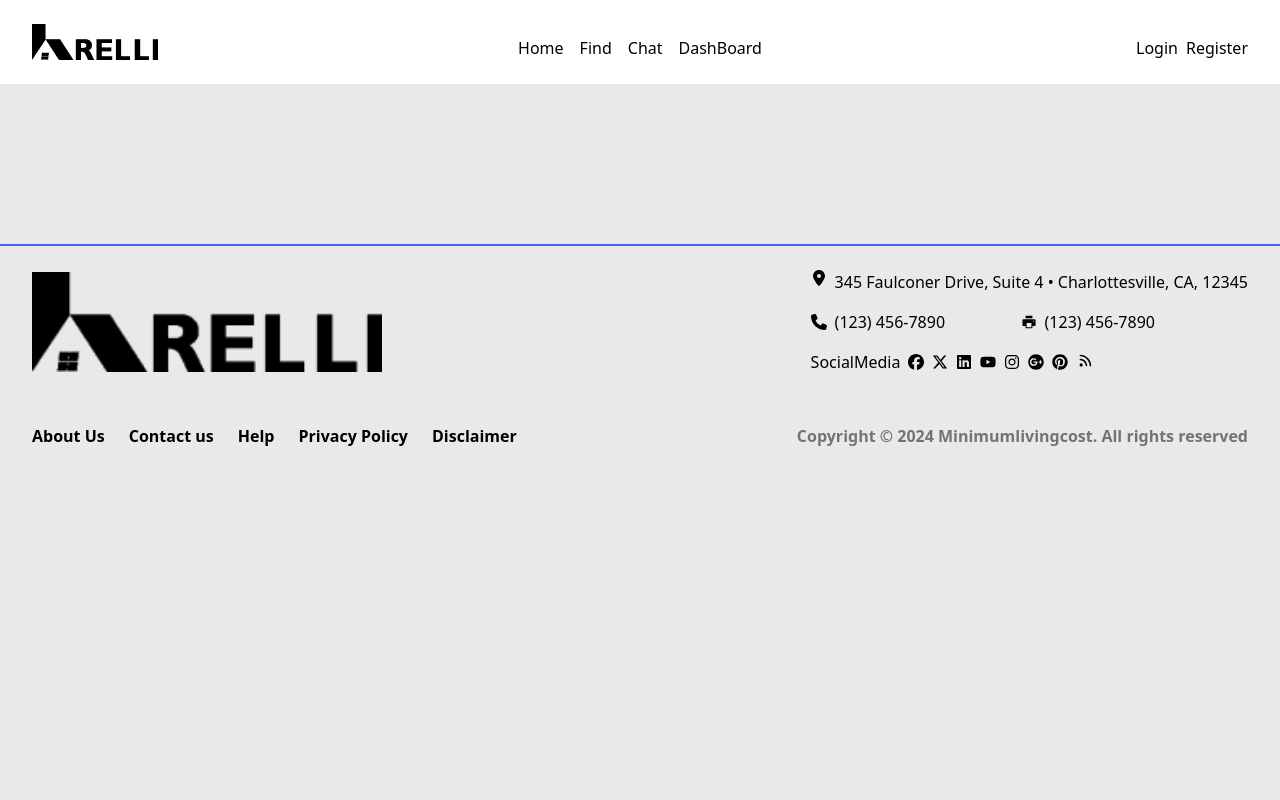
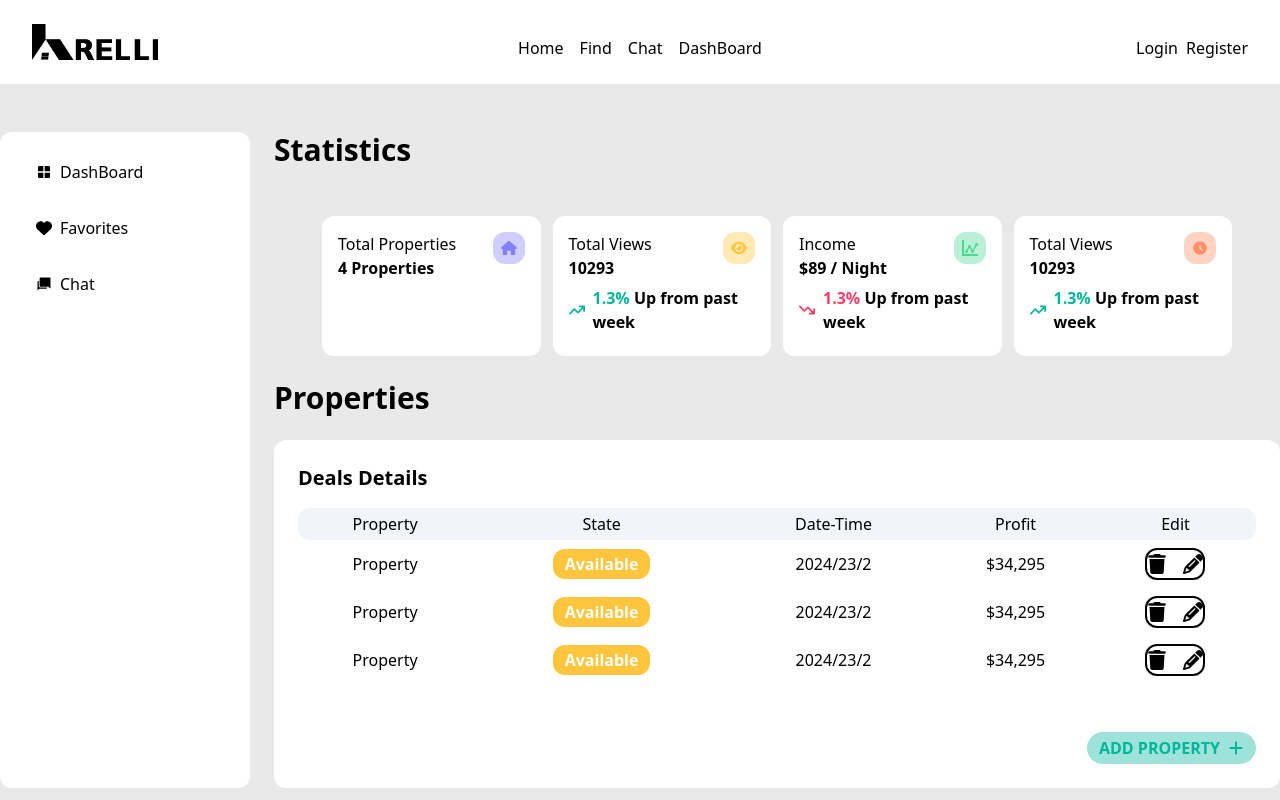
Before and after one commit to Mohamed-gp/Krelli_x86, a React (Vite) app in the folder front-end/: page /profile/dashboard/1 in a window 1280 px wide. Shown: the top 800 px of the page. Built offline with nearby package versions, Linux system fonts and the light colour scheme.

Commit message:
complete the frontend of the web with static data

```diff
--- a/front-end/src/App.tsx
+++ b/front-end/src/App.tsx
@@ -7,6 +7,7 @@ import Properties from "./pages/properties/Properties";
 import Footer from "./components/footer/Footer";
 import Chat from "./pages/chat/Chat";
 import Favorites from "./pages/favorites/Favorites";
+import DashBoard from "./pages/dashboard/DashBoard";
 
 function App() {
   return (
@@ -20,6 +21,7 @@ function App() {
           <Route path="/properties" element={<Properties />} />
           <Route path="/profile/chat/:id" element={<Chat />} />
           <Route path="/profile/favorites/:id" element={<Favorites />} />
+          <Route path="/profile/dashboard/:id" element={<DashBoard />} />
         </Routes>
         <Footer />
       </BrowserRouter>
--- a/front-end/src/components/header/HeaderCenter.tsx
+++ b/front-end/src/components/header/HeaderCenter.tsx
@@ -10,17 +10,26 @@ const HeaderCenter = () => {
           </NavLink>
         </li>
         <li>
-          <NavLink className="cursor-pointer navigation-header-link" to="/properties">
+          <NavLink
+            className="cursor-pointer navigation-header-link"
+            to="/properties"
+          >
             Find
           </NavLink>
         </li>
         <li>
-          <NavLink className="cursor-pointer navigation-header-link" to="/profile/chat/:id">
+          <NavLink
+            className="cursor-pointer navigation-header-link"
+            to="/profile/chat/:id"
+          >
             Chat
           </NavLink>
         </li>
         <li>
-          <NavLink className="cursor-pointer navigation-header-link" to="/dashBoard">
+          <NavLink
+            className="cursor-pointer navigation-header-link"
+            to="/profile/dashBoard/:id"
+          >
             DashBoard
           </NavLink>
         </li>
--- a/front-end/src/index.css
+++ b/front-end/src/index.css
@@ -14,3 +14,7 @@ body {
   background-color: #4880ff;
   color: white;
 }
+
+td {
+  text-align: center;
+}
--- /dev/null
+++ b/front-end/src/pages/dashboard/DashBoard.tsx
@@ -0,0 +1,191 @@
+import { ImStatsDots } from "react-icons/im";
+import { MdOutlineAccessTimeFilled } from "react-icons/md";
+
+import { propertiesCardsData } from "../../utils/data";
+import {
+  FaArrowTrendDown,
+  FaArrowTrendUp,
+  FaEye,
+  FaHeart,
+  FaHouse,
+  FaPencil,
+  FaPlus,
+  FaStar,
+  FaTrash,
+} from "react-icons/fa6";
+
+import LeftSideNav from "../../components/leftSideNav/LeftSideNav";
+
+const DashBoard = () => {
+  return (
+    <>
+      <div className=" flex    mt-12 gap-6 ">
+        {/* left side */}
+        <LeftSideNav />
+        {/* right side */}
+        <div className="flex flex-col w-full">
+          <p className="text-3xl font-bold mb-6">Statistics</p>
+          <div className="flex items-center justify-between gap-3 my-6 mx-12 ">
+            <div className="flex bg-white w-[25%] h-[140px] items-start justify-between p-4 rounded-xl">
+              <div className="flex flex-col">
+                <p>Total Properties</p>
+                <p className="font-bold">4 Properties</p>
+              </div>
+              <div className="div flex justify-center items-center bg-[#8280ff61] p-2 rounded-xl">
+                <span className="text-[#8280FF]">
+                  <FaHouse />
+                </span>
+              </div>
+            </div>
+            <div className="flex flex-wrap bg-white w-[25%] h-[140px] items-start justify-between p-4 rounded-xl">
+              <div className="flex flex-col">
+                <p>Total Views</p>
+                <p className="font-bold">10293</p>
+              </div>
+              <div className="div flex justify-center items-center bg-[rgba(254,196,61,0.38)] p-2 rounded-xl">
+                <span className="text-[#FEC53D]">
+                  <FaEye />
+                </span>
+              </div>
+              <div className="flex w-full items-center gap-2">
+                <span className="text-[#00B69B]">
+                  <FaArrowTrendUp />
+                </span>
+                <p className="font-bold">
+                  <span className="text-[#00B69B]">1.3%</span> Up from past week
+                </p>
+              </div>
+            </div>
+            <div className="flex flex-wrap bg-white w-[25%] h-[140px] items-start justify-between p-4 rounded-xl">
+              <div className="flex flex-col">
+                <p>Income</p>
+                <p className="font-bold">$89 / Night</p>
+              </div>
+              <div className="div flex justify-center items-center bg-[rgba(74,217,146,0.38)] p-2 rounded-xl">
+                <span className="text-[#4AD991]">
+                  <ImStatsDots />
+                </span>
+              </div>
+              <div className="flex w-full items-center gap-2">
+                <span className="text-[#F93C65]">
+                  <FaArrowTrendDown />
+                </span>
+                <p className="font-bold">
+                  <span className="text-[#F93C65]">1.3%</span> Up from past week
+                </p>
+              </div>
+            </div>
+            <div className="flex flex-wrap bg-white w-[25%] h-[140px] items-start justify-between p-4 rounded-xl">
+              <div className="flex flex-col">
+                <p>Total Views</p>
+                <p className="font-bold">10293</p>
+              </div>
+              <div className="div flex justify-center items-center bg-[rgba(255,143,102,0.38)] p-2 rounded-xl">
+                <span className="text-[#FF9066]">
+                  <MdOutlineAccessTimeFilled />
+                </span>
+              </div>
+              <div className="flex w-full items-center gap-2">
+                <span className="text-[#00B69B]">
+                  <FaArrowTrendUp />
+                </span>
+                <p className="font-bold">
+                  <span className="text-[#00B69B]">1.3%</span> Up from past week
+                </p>
+              </div>
+            </div>
+          </div>
+          <p className="text-3xl font-bold mb-6">Properties</p>
+          <div className="bg-white rounded-xl p-6">
+            <p className="font-bold mb-4 text-xl">Deals Details</p>
+            <table className="w-full">
+              <thead>
+                <tr className="bg-[#F1F4F9] roudned-xl h-8">
+                  <td className="rounded-l-xl">Property</td>
+                  <td>State</td>
+                  <td>Date-Time</td>
+                  <td>Profit</td>
+                  <td className="rounded-r-xl">Edit</td>
+                </tr>
+              </thead>
+              <tbody>
+                <tr>
+                  <td>Property</td>
+                  <td className="h-12">
+                    <span className="bg-[#FEC53D]  font-bold text-white px-3 py-1 rounded-xl w-fit">
+                      Available
+                    </span>
+                  </td>
+                  <td>2024/23/2</td>
+                  <td>$34,295</td>
+                  <td className="flex justify-center items-center  h-12">
+                    <span className="flex w-[60px] rounded-xl gap-2 justify-center border-2 border-black px-2 py-1">
+                      <span className="text-xl">
+                        <FaTrash />
+                      </span>
+                      <p className="h-5 w-[120px] bg-black"></p>
+                      <span className="text-xl">
+                        <FaPencil />
+                      </span>
+                    </span>
+                  </td>
+                </tr>
+                <tr>
+                  <td>Property</td>
+                  <td className="h-12">
+                    <span className="bg-[#FEC53D]  font-bold text-white px-3 py-1 rounded-xl w-fit">
+                      Available
+                    </span>
+                  </td>
+                  <td>2024/23/2</td>
+                  <td>$34,295</td>
+                  <td className="flex justify-center items-center  h-12">
+                    <span className="flex w-[60px] rounded-xl gap-2 justify-center border-2 border-black px-2 py-1">
+                      <span className="text-xl">
+                        <FaTrash />
+                      </span>
+                      <p className="h-5 w-[120px] bg-black"></p>
+                      <span className="text-xl">
+                        <FaPencil />
+                      </span>
+                    </span>
+                  </td>
+                </tr>
+                <tr>
+                  <td>Property</td>
+                  <td className="h-12">
+                    <span className="bg-[#FEC53D]  font-bold text-white px-3 py-1 rounded-xl w-fit">
+                      Available
+                    </span>
+                  </td>
+                  <td>2024/23/2</td>
+                  <td>$34,295</td>
+                  <td className="flex justify-center items-center  h-12">
+                    <span className="flex w-[60px] rounded-xl gap-2 justify-center border-2 border-black px-2 py-1">
+                      <span className="text-xl">
+                        <FaTrash />
+                      </span>
+                      <p className="h-5 w-[120px] bg-black"></p>
+                      <span className="text-xl">
+                        <FaPencil />
+                      </span>
+                    </span>
+                  </td>
+                </tr>
+              </tbody>
+            </table>
+            <div className="flex justify-end mt-12">
+              <button className="flex font-bold items-center gap-2 bg-[rgba(0,182,155,0.38)] px-3 py-1 rounded-2xl">
+                <p className="text-[#00B69B] ">ADD PROPERTY</p>
+                <span className="text-[#00B69B]">
+                  <FaPlus />
+                </span>
+              </button>
+            </div>
+          </div>
+        </div>
+      </div>
+    </>
+  );
+};
+export default DashBoard;
--- a/front-end/src/pages/favorites/Favorites.tsx
+++ b/front-end/src/pages/favorites/Favorites.tsx
@@ -1,16 +1,10 @@
-import { useState } from "react";
-import { Link } from "react-router-dom";
-import TitleHeading from "../title-heading/TitleHeading";
 import { propertiesCardsData } from "../../utils/data";
 import { FaHeart, FaStar } from "react-icons/fa6";
 
-import { FaTrash } from "react-icons/fa6";
-import { IoMdSend } from "react-icons/io";
 
 import LeftSideNav from "../../components/leftSideNav/LeftSideNav";
 
 const Favorites = () => {
-  const [messageInput, setmessageInput] = useState("");
   return (
     <>
       <div className=" flex    mt-12 gap-6 ">
```
